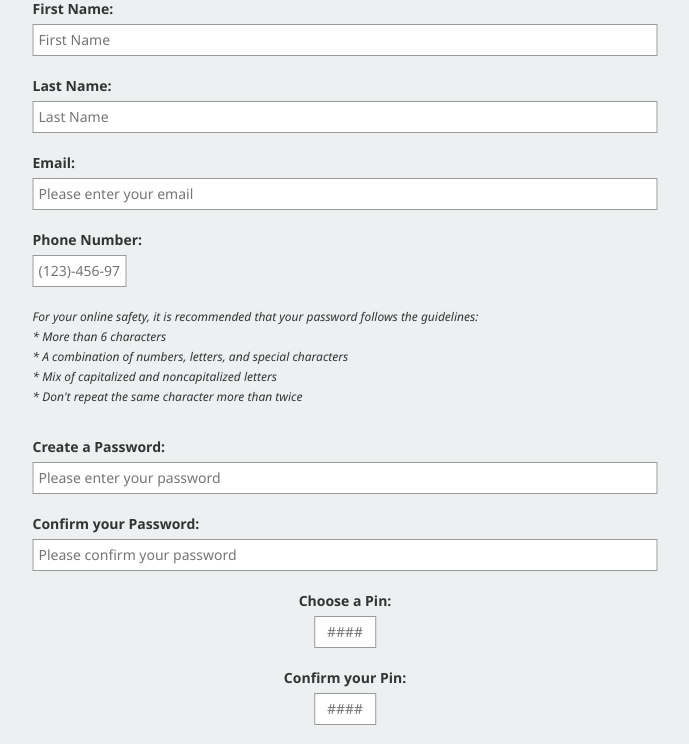
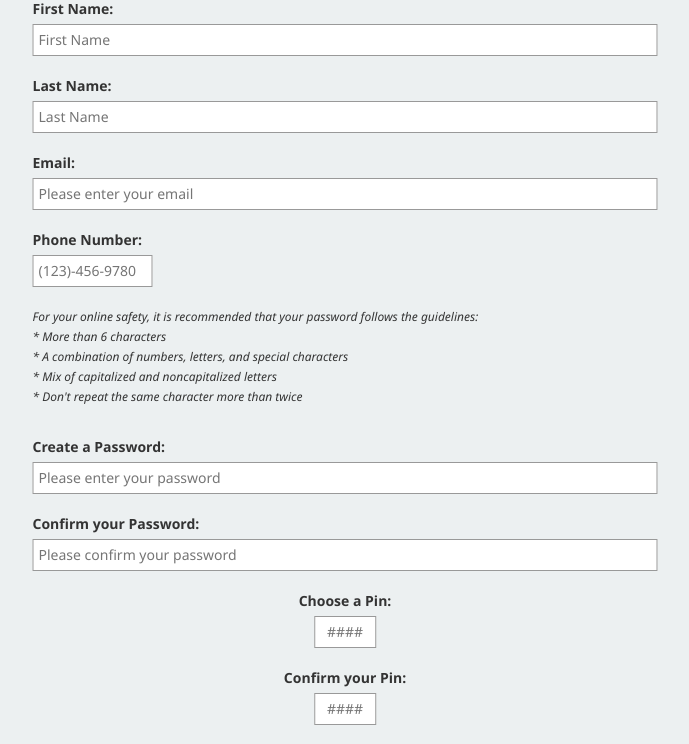
Before and after one commit to veltsonbastien/rentro-dev, a PHP site: page /create-account.php in a window 1280 px wide. Shown: the part 225-969 px from the top of the page, without its empty margins (295-984 px from the left). Run offline with PHP 8.4, Linux system fonts and the light colour scheme; some libraries are stand-ins or nearby versions.

Commit message:
min width minor change
for very tiny screens, even, we should be able to see all text in the box

```diff
--- a/main.css
+++ b/main.css
@@ -360,6 +360,7 @@ a:hover{
 
 .signin-input{
   padding: 5px;
+  min-width: 200px;
   border: 1px solid #999;
 }
 
@@ -395,7 +396,8 @@ a:hover{
 
 .signin-input-pn{
     width: 15%;
-    border: 0.1px solid #999;
+	min-width: 120px;
+    border: 1px solid #999;
 }
 
 .info-text{
```
